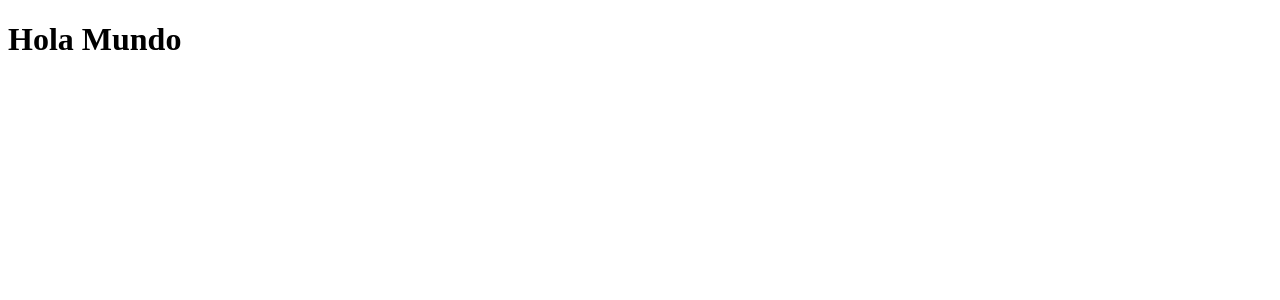
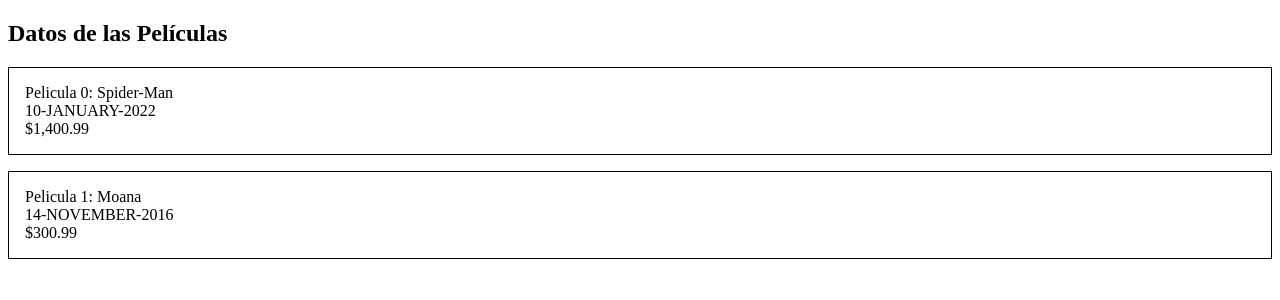
Before and after one commit to VictorCarmonaMoraza/Angular-12-y-net-Core-5, an Angular app in the folder front-end/: page / in a window 1280 px wide. Shown: the top 300 px of the page. Built offline with nearby package versions, Linux system fonts and the light colour scheme.

Commit message:
24-ngFor - Iterando Coleccionesen el interfaz de Usuario(UI)

```diff
--- a/front-end/src/app/app.component.css
+++ b/front-end/src/app/app.component.css
@@ -0,0 +1,5 @@
+.pelicula-contenedor{
+  border: 1px solid black;
+  margin-bottom: 1rem;
+  padding: 1rem;
+}
--- a/front-end/src/app/app.component.html
+++ b/front-end/src/app/app.component.html
@@ -1 +1,15 @@
-<h1>Hola Mundo</h1>
+<h2>Datos de las Películas</h2>
+
+<div *ngFor="let pelicula of peliculas;let indice = index" class="pelicula-contenedor">
+  <div>
+   Pelicula {{indice}}: {{ pelicula.titulo }}
+  </div>
+
+  <div>
+    {{pelicula.fechaLanzamiento | date: "dd-MMMM-yyyy" | uppercase}}
+  </div>
+
+   <div>
+    {{pelicula.precio | currency}}
+  </div>
+</div>
--- a/front-end/src/app/app.component.ts
+++ b/front-end/src/app/app.component.ts
@@ -7,4 +7,15 @@
 })
 export class AppComponent {
   title = 'front-end';
+
+  peliculas = [{
+    titulo: 'Spider-Man',
+    fechaLanzamiento: new Date(),
+    precio: 1400.99
+  },
+    {
+      titulo: 'Moana',
+      fechaLanzamiento: new Date('2016-11-14'),
+      precio: 300.99
+  }]
 }
```
Also changed, not shown: 1 other file (tests, documents, lock files or other folders).
